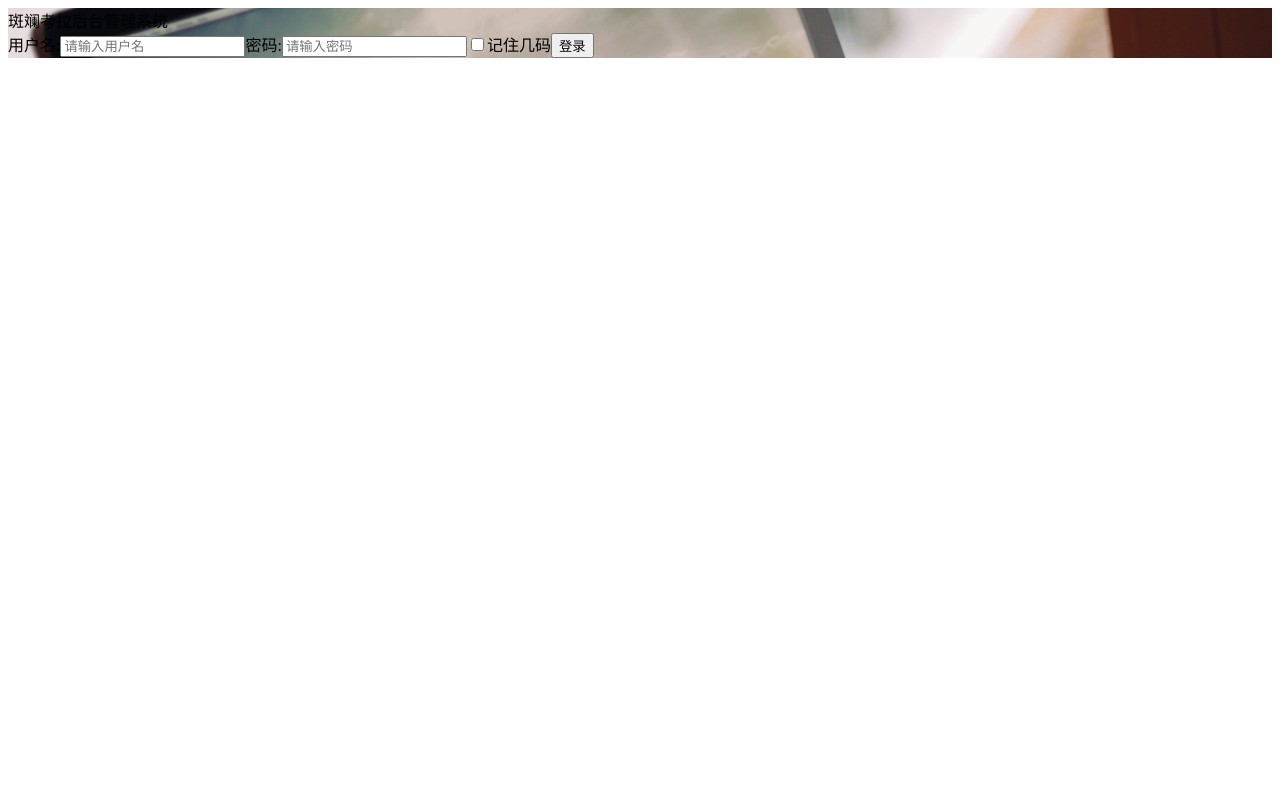
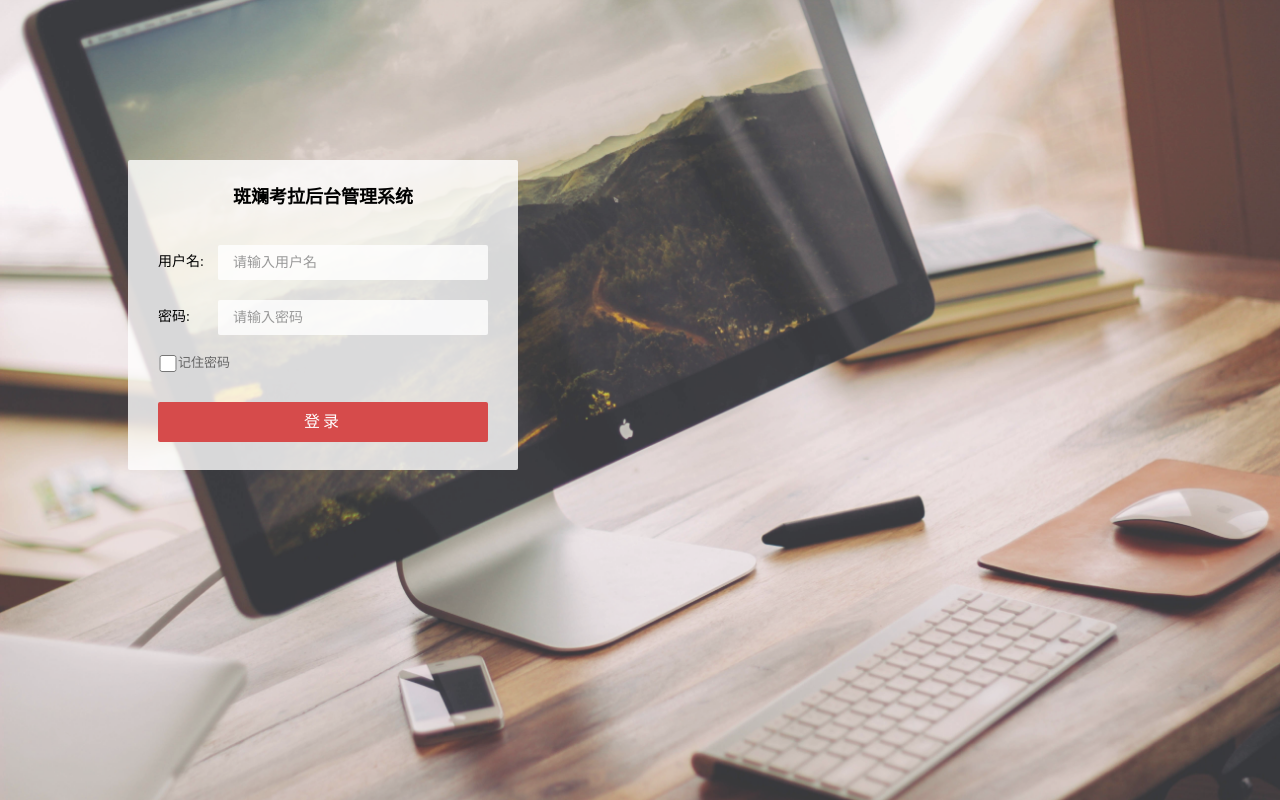
Before and after one commit to LJade/koala, a Vue app: page /#/login in a window 1280 px wide. Built offline with nearby package versions, Linux system fonts and the light colour scheme; the HTML template or start-up script is replaced by a standard one.

Commit message:
login page

```diff
--- a/src/main.js
+++ b/src/main.js
@@ -1,6 +1,7 @@
 // The Vue build version to load with the `import` command
 // (runtime-only or standalone) has been set in webpack.base.conf with an alias.
 import Vue from 'vue'
+import 'normalize.css'
 import App from './App'
 import router from './router'
 
--- a/src/sass/base.scss
+++ b/src/sass/base.scss
@@ -0,0 +1,29 @@
+$text-color:#333333;
+$text-gray:#666666;
+$text-vice:#999999;
+$theme-color:#d64b4b;
+$white-color:#ffffff;
+$bg-color:#f5f5f5;;
+$border-color:#ececec;
+
+
+body{
+  font-size: 14px;
+  color: $text-color;
+}
+
+div{
+  box-sizing: border-box;
+}
+
+input textarea{
+  outline: none;
+  &:focus,&:active{
+    outline: none;
+    border:none;
+  }
+}
+button{
+  border: none;
+  outline: none;
+}
--- a/src/views/login/login.vue
+++ b/src/views/login/login.vue
@@ -1,12 +1,15 @@
 <template>
   <div class="login-wrapper">
     <div class="login-box">
-      <div class="title">斑斓考拉后台管理系统</div>
+      <h2 class="title">斑斓考拉后台管理系统</h2>
       <div class="form-wrapper">
-        <label>用户名:<input type="text" placeholder="请输入用户名"></label>
-        <label>密码:<input type="password" placeholder="请输入密码"></label>
-        <label><input type="checkbox">记住几码</label>
-        <button type="button">登录</button>
+        <div class="form-group"><label class="form-label" for="username">用户名:</label><input class="form-input" id="username" type="text" placeholder="请输入用户名">
+        </div>
+        <div class="form-group">
+          <label for="pass" class="form-label">密码:</label><input id="pass" class="form-input" type="password" placeholder="请输入密码">
+        </div>
+        <div class="form-group"><input id="remember" type="checkbox"> <label class="rem-label" for="remember">记住密码</label></div>
+       <div class="form-group"><button type="button">登录</button></div>
       </div>
     </div>
     <div class="login-mask"></div>
@@ -27,8 +30,81 @@
 
 <!-- Add "scoped" attribute to limit CSS to this component only -->
 <style scoped lang="scss">
+  @import "../../sass/base";
   .login-wrapper{
+    width: 100vw;
+    height: 100vh;
     background: url("/static/images/lg.jpg") no-repeat;
     background-size: cover;
+    position: relative;
+  }
+  .login-mask{
+    width: 100vw;
+    height: 100vh;
+    position: absolute;
+    top: 0;
+    left: 0;
+    bottom: 0;
+    right:0;
+    background: rgba(255,255,255,0.2);
+  }
+  .login-box{
+    width: 390px;
+    height: 310px;
+    border-radius: 2px;
+    position: absolute;
+    z-index: 10;
+    background: rgba(255,255,255,0.8);
+    left: 10%;
+    top: 20%;
+    padding: 0 15px;
+  }
+  .title{
+    text-align: center;
+    font-size: 18px;
+    line-height: 2.5;
+  }
+  .form-group{
+    display: flex;
+    padding: 10px 15px;
+    align-items: center;
+    width: 100%;
+    label.form-label{
+      display: inline-block;
+      width: 60px;
+      text-align: justify;
+      font-size: 14px;
+    }
+    input.form-input{
+      flex: 1;
+      box-sizing: border-box;
+      height: 35px;
+      border-radius: 2px;
+      border: none;
+      background: rgba(255,255,255,0.8);
+      padding: 0 15px;
+     &::-webkit-input-placeholder{
+        font-size: 14px;
+       color: $text-vice;
+      }
+    }
+    input[type='checkbox']{
+      width: 20px;
+      height: 17px;
+    }
+    label.rem-label{
+      font-size: 13px;
+      color: $text-gray;
+    }
+    button{
+      width: 100%;
+      height: 40px;
+      background: $theme-color;
+      border: none;
+      border-radius: 2px;
+      color: $white-color;
+      letter-spacing: 3px;
+      margin-top: 10px;
+    }
   }
 </style>
```
